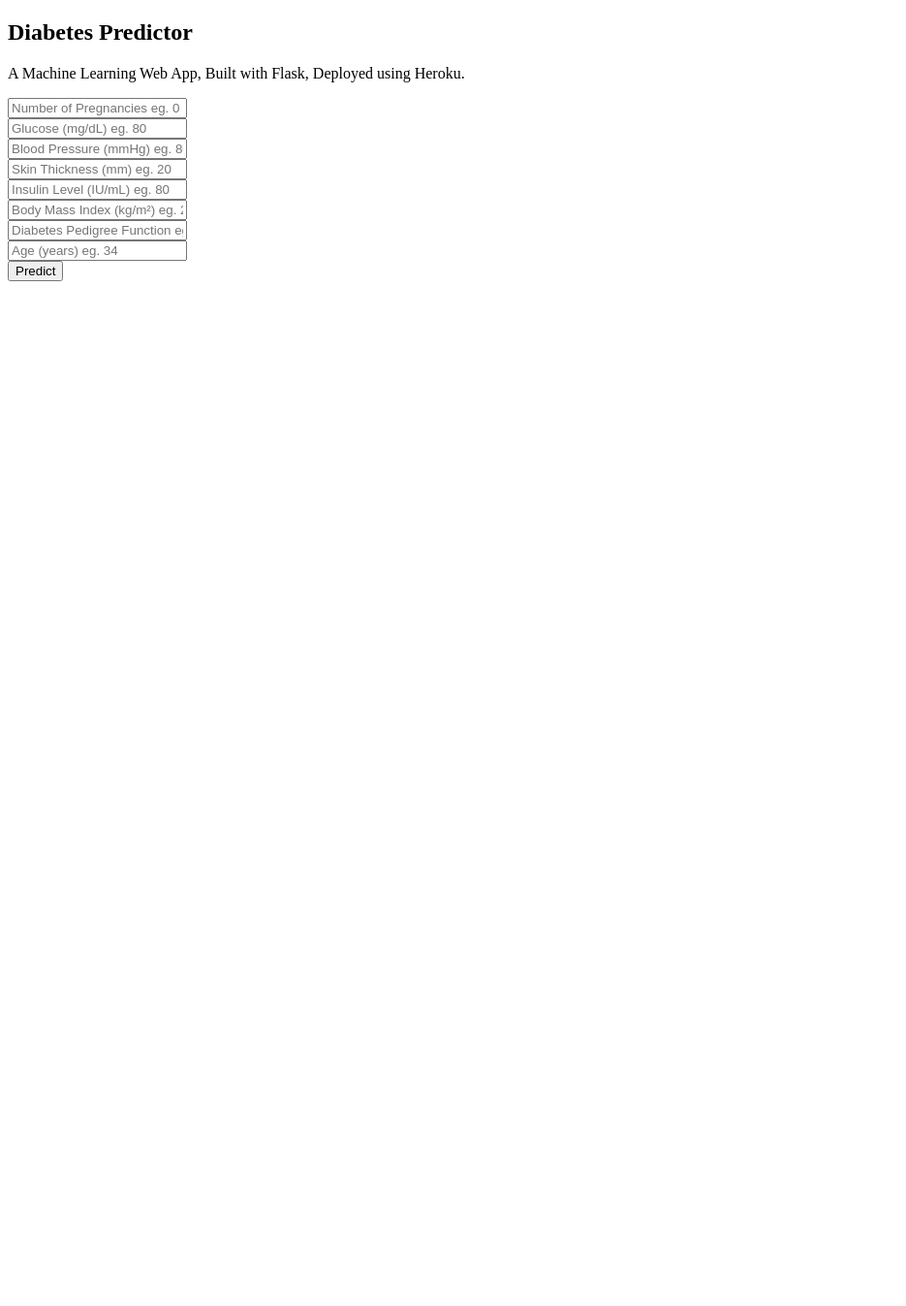
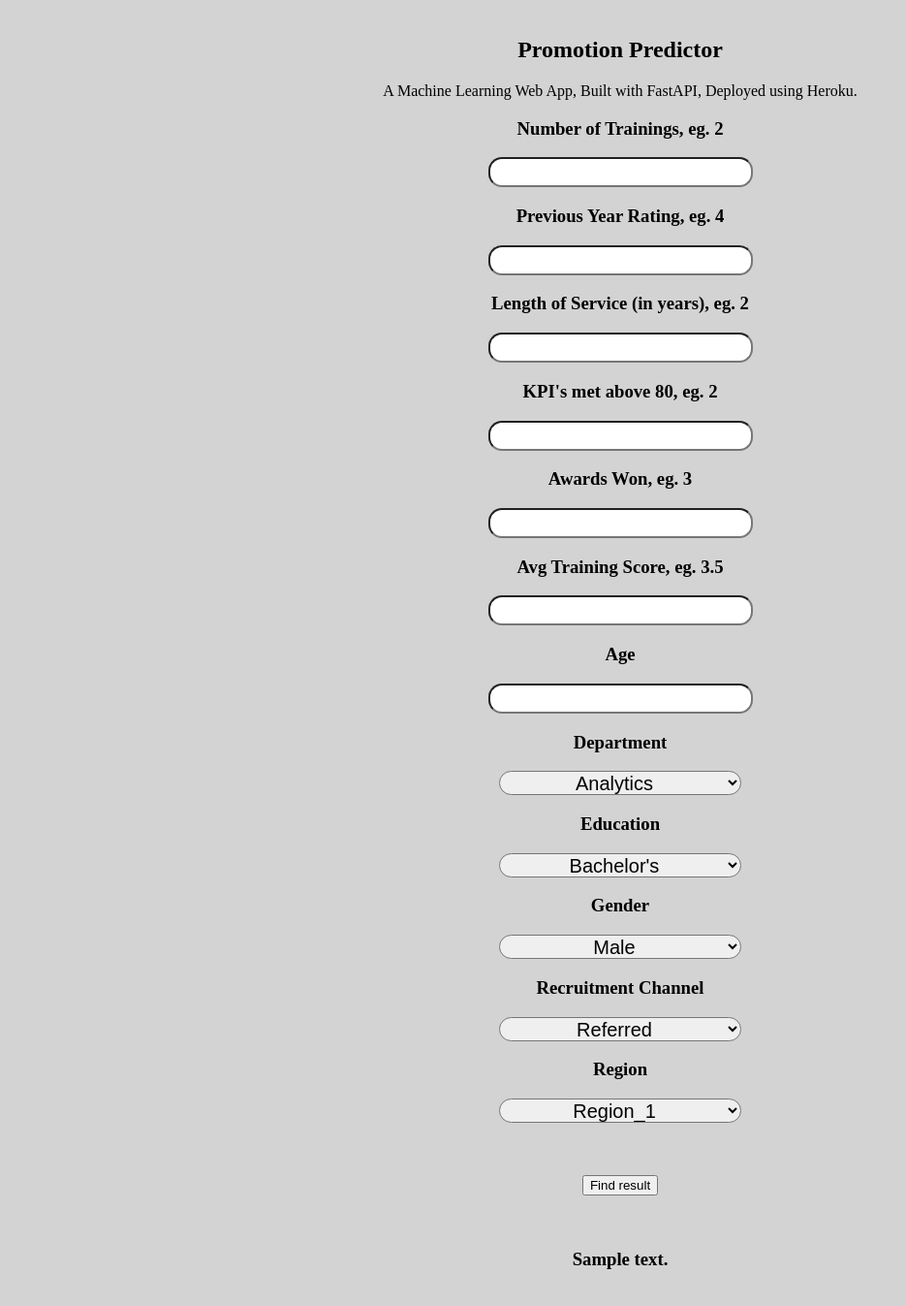
Before and after one commit to mayankmangal2007/HR-analytics, a Flask app: template templates/index.html in a window 1280 px wide. Shown: the whole page at 97% size, without its empty margins (0-935 px from the left). Before the commit the page ends 290 px from the top, so only its background shows below. Run offline with Flask 2, Linux system fonts and the light colour scheme; the template is opened without the code that fills it: most values are stand-ins (such as "Sample title", 1, 10 or a date in 2020); parts of the project's set-up code (start-up, migrations or seed data) failed here and were passed over; some libraries are stand-ins or nearby versions.

Commit message:
Update index.html

```diff
--- a/templates/index.html
+++ b/templates/index.html
@@ -1,39 +1,184 @@
 <!DOCTYPE html>
+<html lang="en" dir="ltr">
 
-<html lang="en" dir="ltr">
     <head>
         <meta charset="utf-8">
-        <title>Diabetes Predictor</title>
-        <link rel="shortcut icon" href="{{ url_for('static', filename='diabetes-favicon.ico') }}">
-        <link rel="stylesheet" type="text/css" href="{{ url_for('static', filename='styles.css') }}">
-        <script src="https://kit.fontawesome.com/5f3f547070.js" crossorigin="anonymous"></script>
-        <link href="https://fonts.googleapis.com/css2?family=Pacifico&display=swap" rel="stylesheet">
+        <meta name="viewport" content="width=device-width, initial-scale=1.0">
+        <title>Promotion Predictor</title>
     </head>
 
     <body>
 
         <!-- Website Title -->
     	<div class="container">
-            <h2 class='container-heading'><span class="heading_font">Diabetes Predictor</span></h2>
+            <h2 class='container-heading'><span class="heading_font">Promotion Predictor</span></h2>
             <div class='description'>
-    			<p>A Machine Learning Web App, Built with Flask, Deployed using Heroku.</p>
+    			<p>A Machine Learning Web App, Built with FastAPI, Deployed using Heroku.</p>
     		</div>
     	</div>
 
         <!-- Text Area -->
     	<div class="ml-container">
     		<form action="{{ url_for('predict') }}" method="POST">
-                <input class="form-input" type="text" name="pregnancies" placeholder="Number of Pregnancies eg. 0"><br>
-                <input class="form-input" type="text" name="glucose" placeholder="Glucose (mg/dL) eg. 80"><br>
-                <input class="form-input" type="text" name="bloodpressure" placeholder="Blood Pressure (mmHg) eg. 80"><br>
-                <input class="form-input" type="text" name="skinthickness" placeholder="Skin Thickness (mm) eg. 20"><br>
-                <input class="form-input" type="text" name="insulin" placeholder="Insulin Level (IU/mL) eg. 80"><br>
-                <input class="form-input" type="text" name="bmi" placeholder="Body Mass Index (kg/m²) eg. 23.1"><br>
-                <input class="form-input" type="text" name="dpf" placeholder="Diabetes Pedigree Function eg. 0.52"><br>
-                <input class="form-input" type="text" name="age" placeholder="Age (years) eg. 34"><br>
+                <h3>Number of Trainings, eg. 2</h3>
+                <input id="number_format" type="number" name="no_of_trainings" required='required'><br>
 
-        		<input type="submit" class="my-cta-button" value="Predict">
+                <h3>Previous Year Rating, eg. 4</h3>
+                <input id="number_format" type="number" name="previous_year_rating" required='required'><br>
+
+                <h3>Length of Service (in years), eg. 2</h3>
+                <input id="number_format" type="number" name="length_of_service" required='required'><br>
+
+                <h3>KPI's met above 80, eg. 2</h3>
+                <input id="number_format" type="number" name="KPIs_met_80" required='required'><br>
+
+                <h3>Awards Won, eg. 3</h3>
+                <input id="number_format" type="number" name="awards_won" required='required'><br>
+
+                <h3>Avg Training Score, eg. 3.5</h3>
+                <input id="number_format" type="number" name="avg_training_score" required='required'><br>
+
+                <h3>Age</h3>
+                <input id="number_format" type="number" name="age" required='required'><br>
+
+                <h3>Department</h3>
+                <select id="department" name="department" required='required'>
+                    <option value="Analytics">Analytics</option>
+                    <option value="Finance">Finance</option>
+                    <option value="HR">HR</option>
+                    <option value="Legal">Legal</option>
+                    <option value="Operations">Operations</option>
+                    <option value="Procurement">Procurement</option>
+                    <option value="R&D">R&D</option>
+                    <option value="Sales & Marketing">Sales & Marketing</option>
+                    <option value="Technology">Technology</option>
+                </select>
+
+                <h3>Education</h3>
+                <select id="education" name="education" required='required'>
+                    <option value="Bachelor's">Bachelor's</option>
+                    <option value="Below Secondary">Below Secondary</option>
+                    <option value="Master's & above">Master's & above</option>
+                </select>
+
+                <h3>Gender</h3>
+                <select id="gender" name="gender" required='required'>
+                    <option value="m">Male</option>
+                    <option value="f">Female</option>
+                </select>
+
+                <h3>Recruitment Channel</h3>
+                <select id="recruitment_channel" name="recruitment_channel" required='required'>
+                    <option value="referred">Referred</option>
+                    <option value="sourcing">Sourcing</option>
+                    <option value="other">Other</option>
+                </select>
+
+                <h3>Region</h3>
+                <select id="region" name="region" required='required'>
+                    <option value="region_1">Region_1</option>
+                    <option value="region_2">Region_2</option>
+                    <option value="region_3">Region_3</option>
+                    <option value="region_4">Region_4</option>
+                    <option value="region_5">Region_5</option>
+                    <option value="region_6">Region_6</option>
+                    <option value="region_7">Region_7</option>
+                    <option value="region_8">Region_8</option>
+                    <option value="region_9">Region_9</option>
+                    <option value="region_10">Region_10</option>
+                    <option value="region_11">Region_11</option>
+                    <option value="region_12">Region_12</option>
+                    <option value="region_13">Region_13</option>
+                    <option value="region_14">Region_14</option>
+                    <option value="region_15">Region_15</option>
+                    <option value="region_16">Region_16</option>
+                    <option value="region_17">Region_17</option>
+                    <option value="region_18">Region_18</option>
+                    <option value="region_19">Region_19</option>
+                    <option value="region_20">Region_20</option>
+                    <option value="region_21">Region_21</option>
+                    <option value="region_22">Region_22</option>
+                    <option value="region_23">Region_23</option>
+                    <option value="region_24">Region_24</option>
+                    <option value="region_25">Region_25</option>
+                    <option value="region_26">Region_26</option>
+                    <option value="region_27">Region_27</option>
+                    <option value="region_28">Region_28</option>
+                    <option value="region_29">Region_29</option>
+                    <option value="region_30">Region_30</option>
+                    <option value="region_31">Region_31</option>
+                    <option value="region_32">Region_32</option>
+                    <option value="region_33">Region_33</option>
+                    <option value="region_34">Region_34</option>
+                </select><br><br><br><br>
+
+
+                <button id="sub" type="submit">Find result</button>
+                <br>
         	</form>
+            <br><br>
+            <h3>{{prediction_text}}</h3>
     	</div>
+
+
+    <style>
+            body {
+                background-color: lightgrey;
+                text-align: center;
+                padding: 10px;
+            }
+
+            #number_format{
+                border-radius: 14px;
+                height: 25px;
+                font-size: 20px;
+                text-align: center;
+            }
+
+            #number_format.hover {
+                background-color: coral;
+            }
+
+            #department{
+                width: 250px;
+                border-radius: 14px;
+                height: 25px;
+                font-size: 20px;
+                text-align: center;
+            }
+
+            #education{
+                width: 250px;
+                border-radius: 14px;
+                height: 25px;
+                font-size: 20px;
+                text-align: center;
+            }
+
+            #gender{
+                width: 250px;
+                border-radius: 14px;
+                height: 25px;
+                font-size: 20px;
+                text-align: center;
+            }
+
+            #region{
+                width: 250px;
+                border-radius: 14px;
+                height: 25px;
+                font-size: 20px;
+                text-align: center;
+            }
+
+            #recruitment_channel{
+                width: 250px;
+                border-radius: 14px;
+                height: 25px;
+                font-size: 20px;
+                text-align: center;
+            }
+
+    </style>
     </body>
 </html>
```
